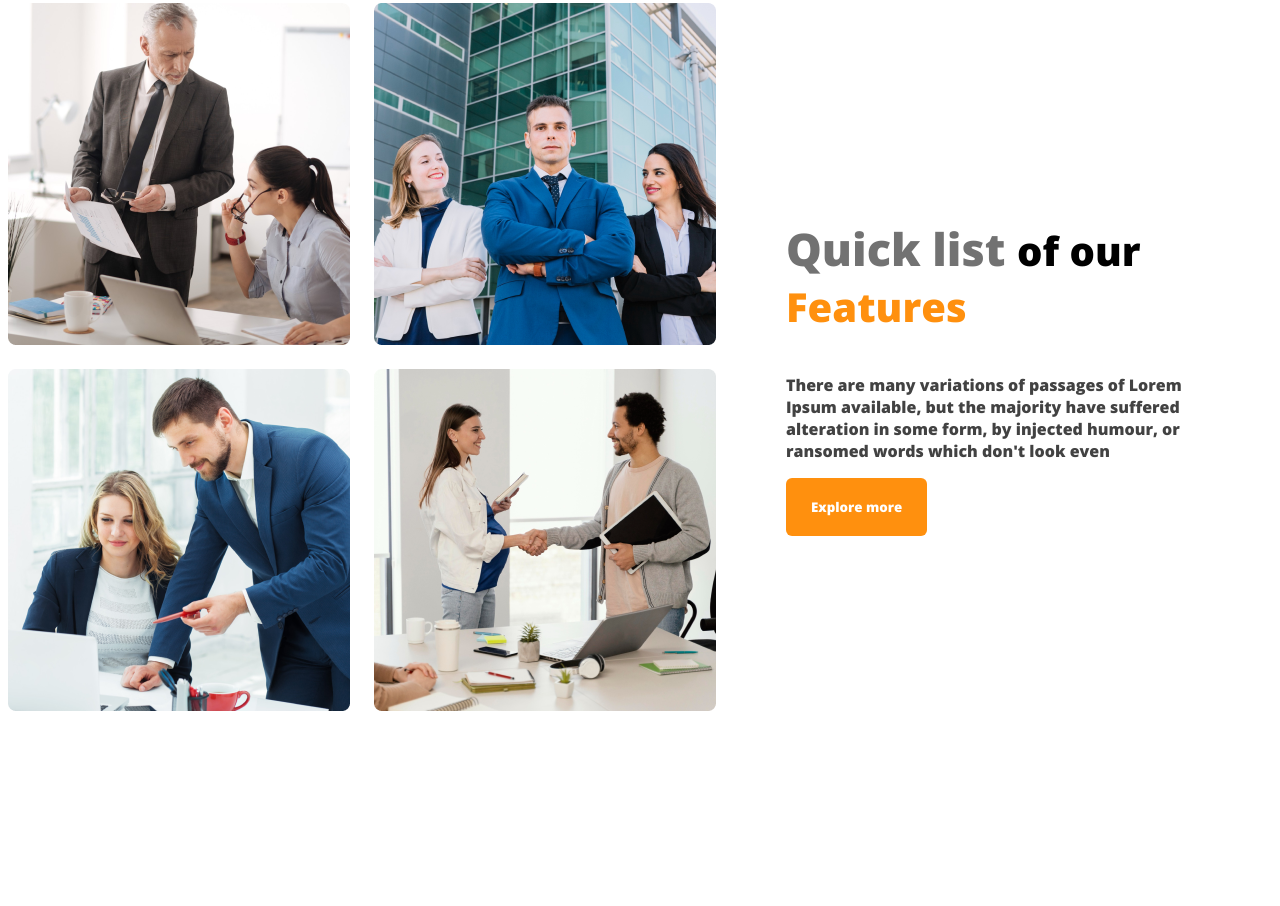
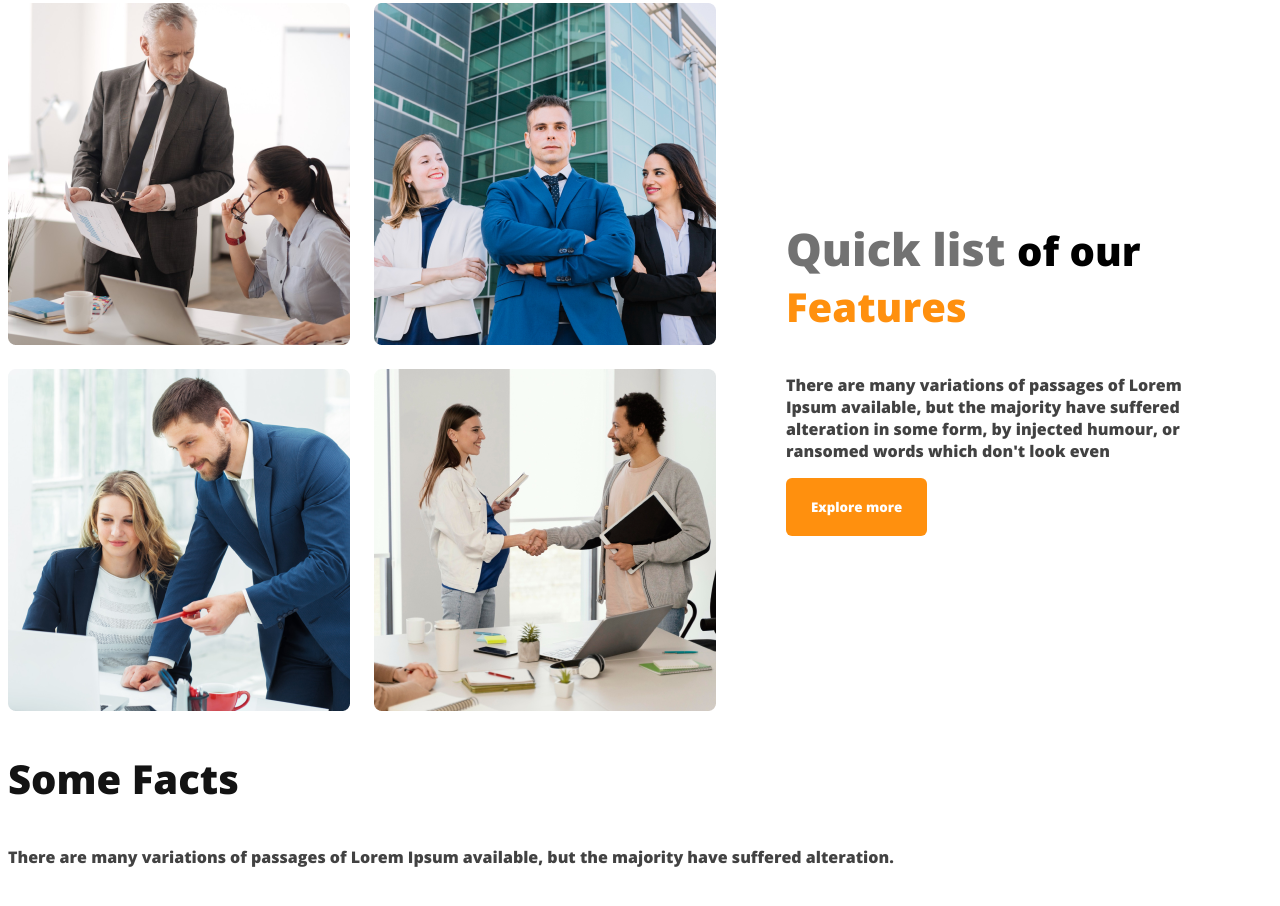
Before and after one commit to riajul5000/g3-website, a plain HTML site: page index.html in a window 1280 px wide. Shown: the part 1216-2122 px from the top of the page. Before the commit the page ends 1997 px from the top, so only its background shows below. Drawn offline with nearby package versions, Linux system fonts and the light colour scheme.

Commit message:
something added and something changed

```diff
--- a/index.html
+++ b/index.html
@@ -49,6 +49,17 @@
             </div>
         </section>
 
+        <section class="features">
+
+        </section>
+
+        <section class="facts">
+            <h3 class="nav-title">Some Facts</h3>
+            <p class="banner-description">
+                There are many variations of passages of Lorem Ipsum available, but the majority have suffered alteration.
+            </p>
+        </section>
+
     </main>
 
     <footer>
```
